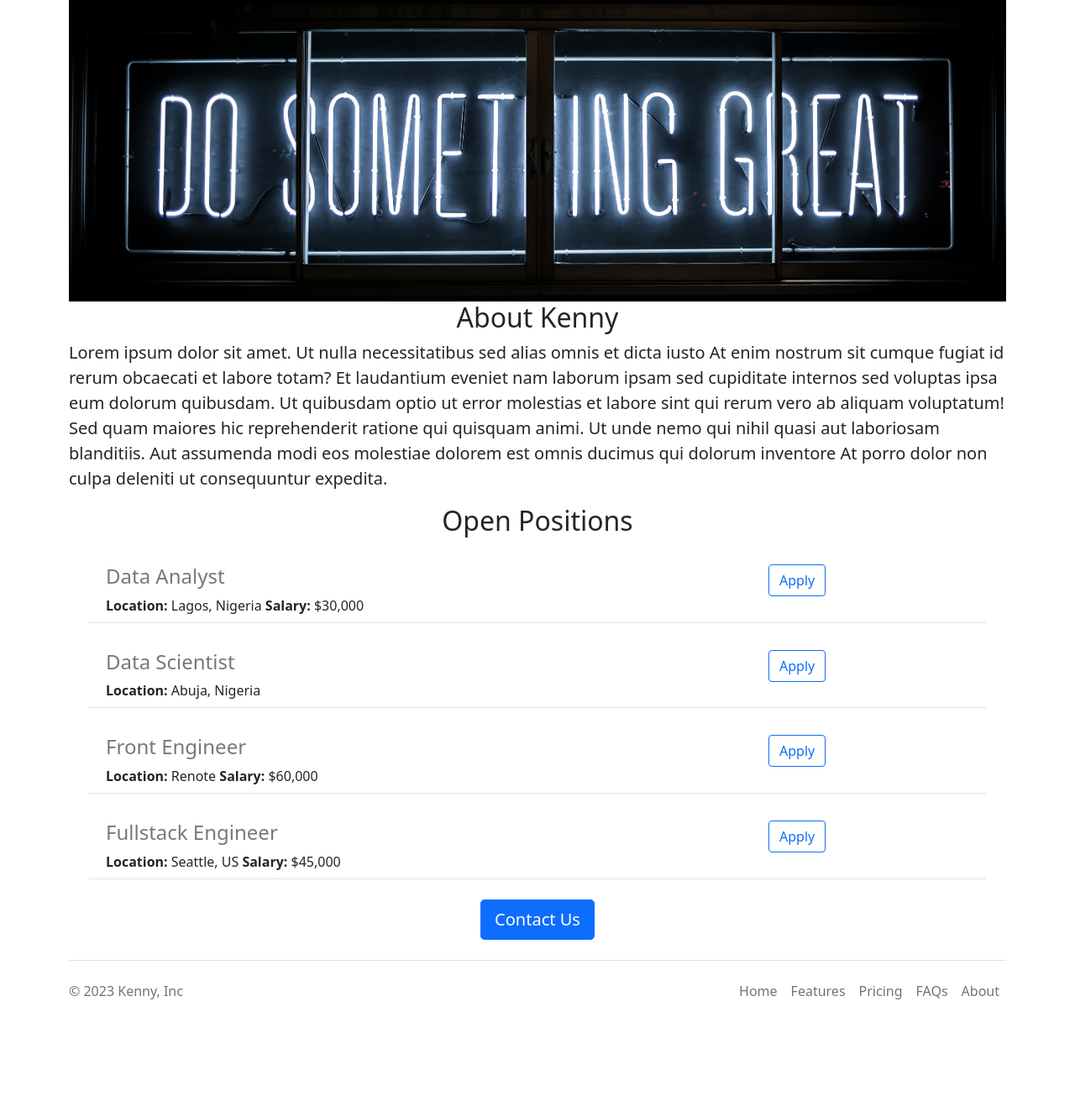
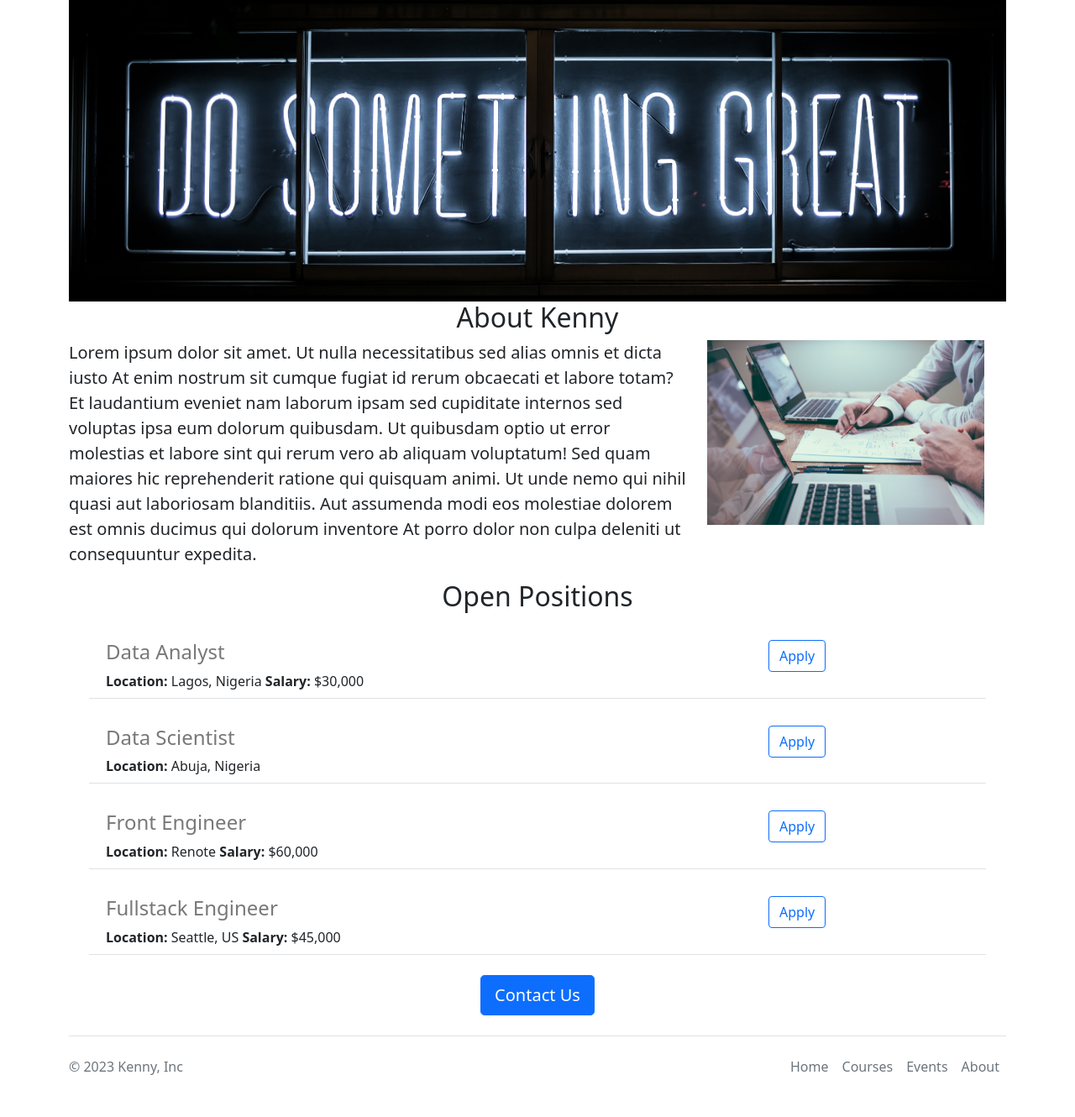
Before and after one commit to omokehinde/kenny-career-website, a Flask app: page / in a window 1280 px wide. Shown: the part 137-1467 px from the top of the page at 84% size. Before the commit the page ends 1327 px from the top, so only its background shows below. Run offline with Flask 2, Linux system fonts and the light colour scheme.

Commit message:
functional improvements

```diff
--- a/templates/footer.html
+++ b/templates/footer.html
@@ -7,10 +7,9 @@
     </a>
 
     <ul class="nav col-md-4 justify-content-end">
-      <li class="nav-item"><a href="#" class="nav-link px-2 text-muted">Home</a></li>
-      <li class="nav-item"><a href="#" class="nav-link px-2 text-muted">Features</a></li>
-      <li class="nav-item"><a href="#" class="nav-link px-2 text-muted">Pricing</a></li>
-      <li class="nav-item"><a href="#" class="nav-link px-2 text-muted">FAQs</a></li>
+      <li class="nav-item"><a href="/" class="nav-link px-2 text-muted">Home</a></li>
+      <li class="nav-item"><a href="#" class="nav-link px-2 text-muted">Courses</a></li>
+      <li class="nav-item"><a href="#" class="nav-link px-2 text-muted">Events</a></li>
       <li class="nav-item"><a href="#" class="nav-link px-2 text-muted">About</a></li>
     </ul>
   </footer>
--- a/templates/home.html
+++ b/templates/home.html
@@ -19,9 +19,16 @@
       <h1 class="text-center m-3">Kenny Career</h1>
         <img id="banner" class="img-fluid" src="static/banner.jpg" />
         <h2 class="text-center">About Kenny</h2>
+      <div class="row">
+        <div class="col-8">
         <p class="lead">Lorem ipsum dolor sit amet. Ut nulla necessitatibus sed alias omnis et dicta iusto At enim nostrum sit cumque fugiat id rerum obcaecati et labore totam? Et laudantium eveniet nam laborum ipsam sed cupiditate internos sed voluptas ipsa eum dolorum quibusdam.
 
     Ut quibusdam optio ut error molestias et labore sint qui rerum vero ab aliquam voluptatum! Sed quam maiores hic reprehenderit ratione qui quisquam animi. Ut unde nemo qui nihil quasi aut laboriosam blanditiis. Aut assumenda modi eos molestiae dolorem est omnis ducimus qui dolorum inventore At porro dolor non culpa deleniti ut consequuntur expedita.</p>
+        </div>
+        <div class="d-none d-md-block col-md-4">
+          <img src="static/workplace.jpg" height="220px" />
+        </div>
+      </div>
         <h2 class="text-center">Open Positions</h2>
         <div>
           {% for job in jobs %}
@@ -29,7 +36,7 @@
           {% endfor %}
         </div>
         <div class="text-center">
-          <button class="btn btn-primary btn-lg">Contact Us</button>
+          <a href="mailto:engr.omokehinde@gmail.com?subject=My Question" class="btn btn-primary btn-lg">Contact Us</a>
         </div>
     </div>
     {% include 'footer.html' %}
--- a/templates/jobitems.html
+++ b/templates/jobitems.html
@@ -9,6 +9,6 @@
     </div>
   </div>
   <div class="col-3">
-  <button type="button" class="btn btn-outline-primary">Apply</button>
+  <a href='mailto:engr.omokehinde@gmail.com?subject=Application for {{ job["title"] }}' type="button" class="btn btn-outline-primary">Apply</a>
   </div>
 </div>
```
Also changed, not shown: static/workplace.jpg (added).
